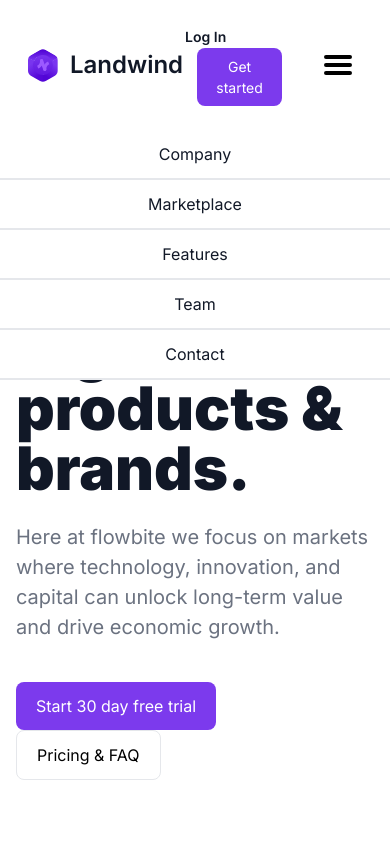
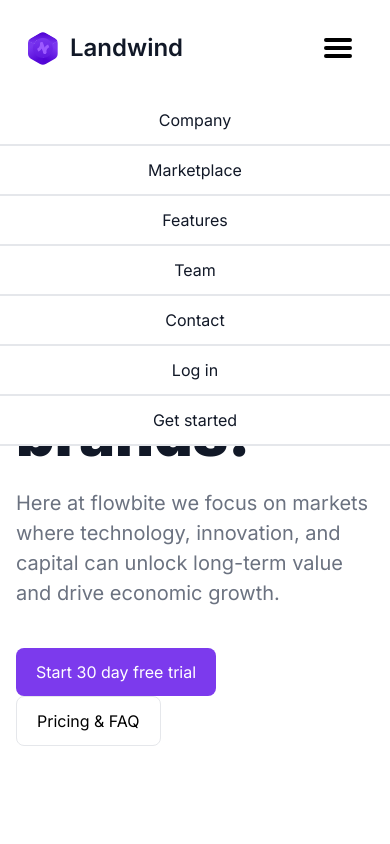
Before and after one commit to piotrfijol/landwind-landing-page, a React (Vite) app: page / in a window 390 px wide. Both pictures are taken after a click on the element 338 px from the left and 65 px from the top of the page. Shown: the top 844 px of the page. Built offline with nearby package versions, Linux system fonts and the light colour scheme.

Commit message:
Move navbar action buttons to navmenu on mobile

```diff
--- a/src/components/Navbar/NavLink.jsx
+++ b/src/components/Navbar/NavLink.jsx
@@ -1,8 +1,8 @@
 import React from 'react'
 
-export const NavLink = ({to = "#", children}) => {
+export const NavLink = ({className = "", to = "#", children}) => {
   return (
-    <li className="bg-white border-gray-200 border-b-2 py-3 lg:py-0 lg:border-none">
+    <li className={`${className} bg-white border-gray-200 border-b-2 py-3 lg:py-0 lg:border-none`}>
         <a className="block w-full text-base font-medium" href={to} >{children}</a>
     </li>
   )
--- a/src/components/Navbar/index.jsx
+++ b/src/components/Navbar/index.jsx
@@ -23,12 +23,14 @@ export const Navbar = () => {
                     <NavLink href="#">Features</NavLink>
                     <NavLink href="#">Team</NavLink>
                     <NavLink href="#">Contact</NavLink>
+                    <NavLink className="block sm:hidden" href="#">Log in</NavLink>
+                    <NavLink className="block sm:hidden" href="#">Get started</NavLink>
                 </NavMenu>
             </nav>
             <div className="ml-auto order-1 lg:order-2">
-                <a className="font-semibold text-sm" href="#">Log In</a>
+                <a className="font-semibold text-sm  hidden sm:inline" href="#">Log In</a>
 
-                <Button className="ml-3 px-3 py-2 text-sm leading-normal bg-violet-600 hover:bg-violet-800 text-white">Get started</Button>
+                <Button className="ml-3 px-3 py-2 text-sm leading-normal bg-violet-600 hover:bg-violet-800 text-white hidden sm:inline">Get started</Button>
             </div>
         </div>
     </header>
```
